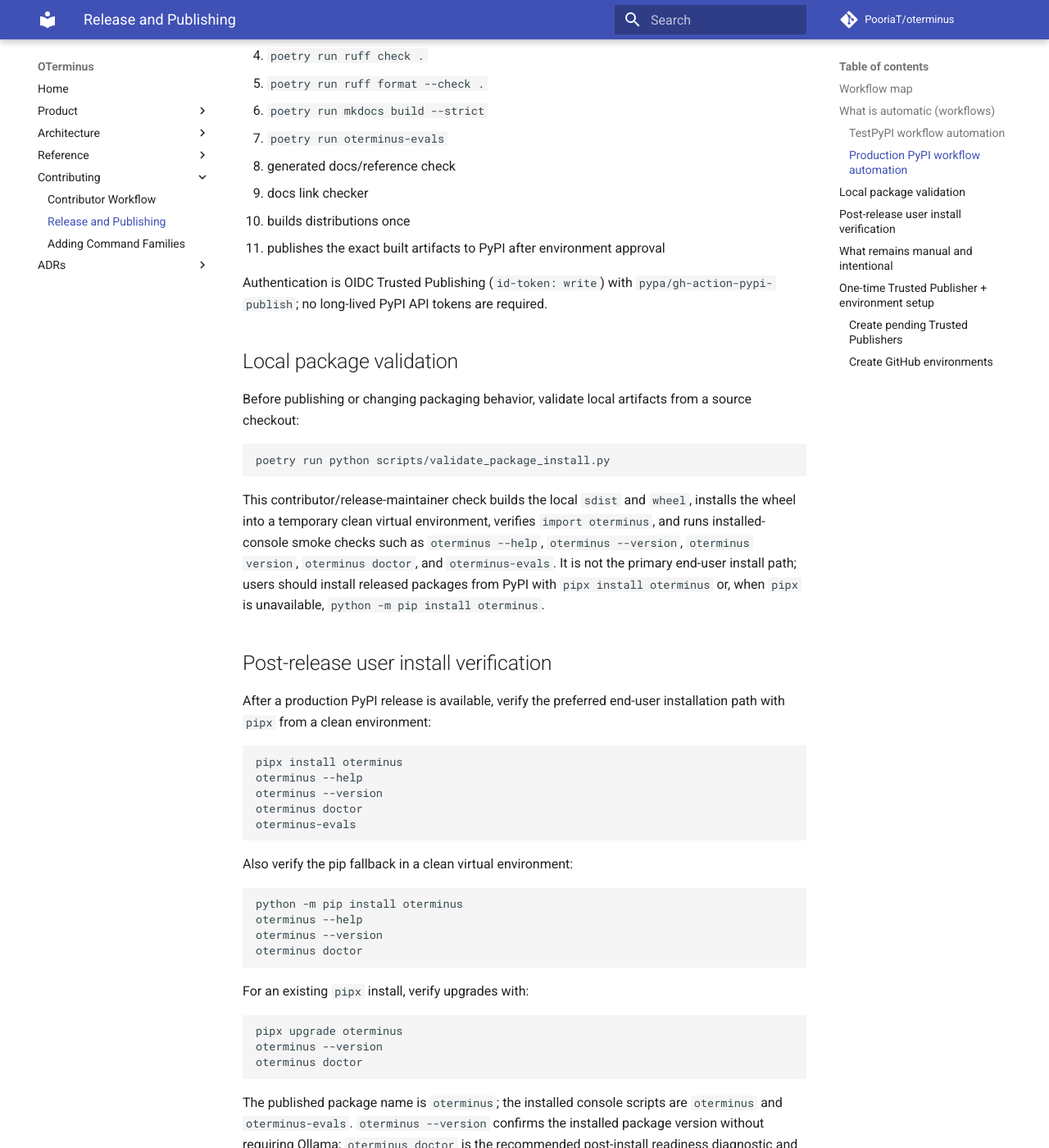
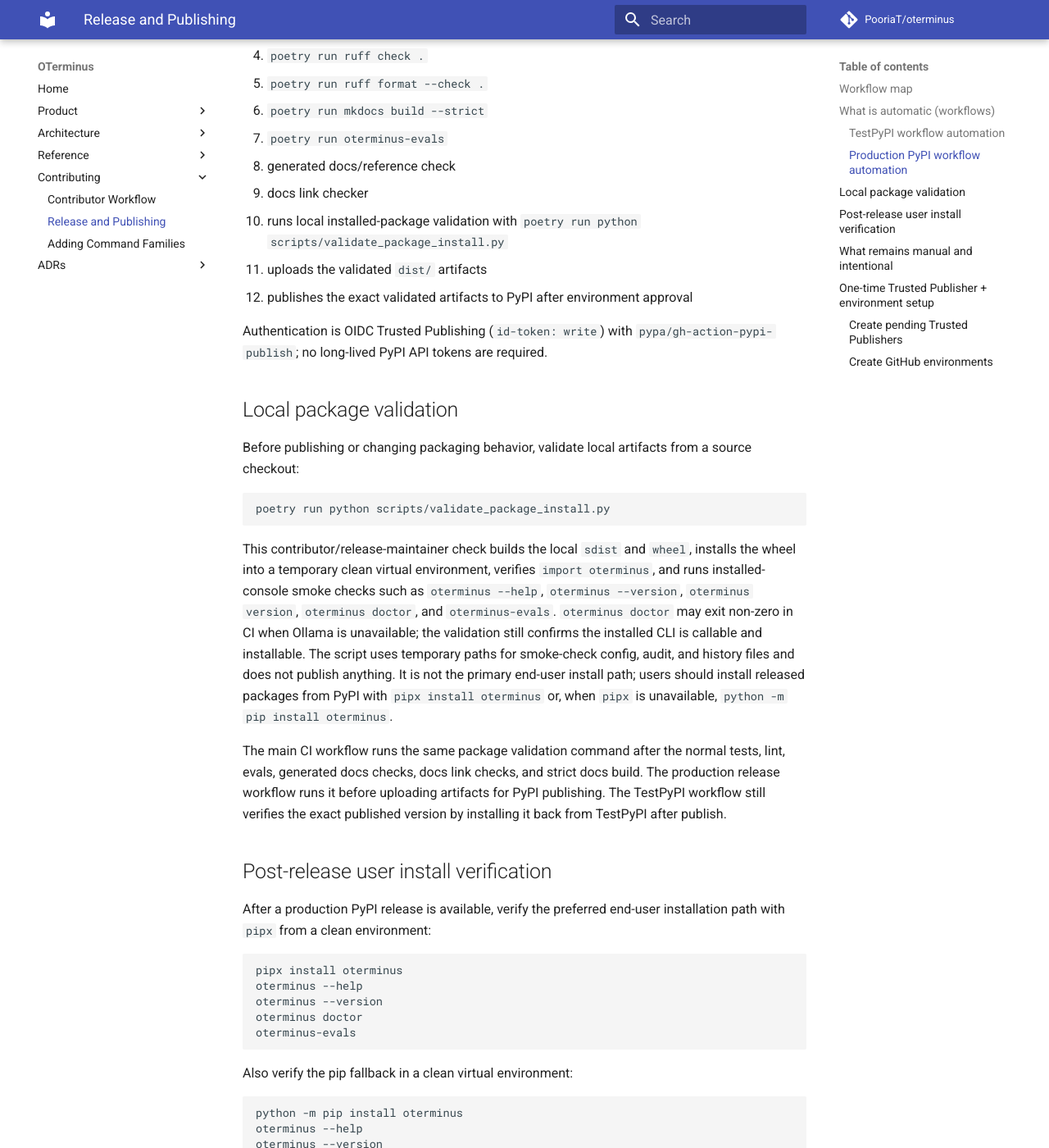
Before and after one commit to PooriaT/oterminus, an MkDocs documentation site: the page built from docs/release.md, in a window 1280 px wide and 1400 px high, scrolled down 1579 px. Shown: the whole window at 82% size. Built offline with MkDocs 1.6.1 and Material for MkDocs 9.7.7, drawn with Linux system fonts in a browser that asks for light colours; comment, search, counter and statistics services are not loaded.

Commit message:
Add installed package smoke validation to CI and release

```diff
--- a/docs/release.md
+++ b/docs/release.md
@@ -56,8 +56,10 @@
    - `poetry run oterminus-evals`
    - generated docs/reference check
    - docs link checker
-3. builds distributions once
-4. publishes the exact built artifacts to PyPI after environment approval
+3. runs local installed-package validation with
+   `poetry run python scripts/validate_package_install.py`
+4. uploads the validated `dist/` artifacts
+5. publishes the exact validated artifacts to PyPI after environment approval
 
 Authentication is OIDC Trusted Publishing (`id-token: write`) with
 `pypa/gh-action-pypi-publish`; no long-lived PyPI API tokens are required.
@@ -73,10 +75,16 @@
 This contributor/release-maintainer check builds the local `sdist` and `wheel`, installs the wheel
 into a temporary clean virtual environment, verifies `import oterminus`, and runs installed-console
 smoke checks such as `oterminus --help`, `oterminus --version`, `oterminus version`,
-`oterminus doctor`, and `oterminus-evals`. It is not the
-primary end-user install path; users should install released packages from PyPI with
-`pipx install oterminus` or, when `pipx` is unavailable,
-`python -m pip install oterminus`.
+`oterminus doctor`, and `oterminus-evals`. `oterminus doctor` may exit non-zero in CI when Ollama is
+unavailable; the validation still confirms the installed CLI is callable and installable. The script
+uses temporary paths for smoke-check config, audit, and history files and does not publish anything.
+It is not the primary end-user install path; users should install released packages from PyPI with
+`pipx install oterminus` or, when `pipx` is unavailable, `python -m pip install oterminus`.
+
+The main CI workflow runs the same package validation command after the normal tests, lint, evals,
+generated docs checks, docs link checks, and strict docs build. The production release workflow runs
+it before uploading artifacts for PyPI publishing. The TestPyPI workflow still verifies the exact
+published version by installing it back from TestPyPI after publish.
 
 ## Post-release user install verification
 
```
Also changed, not shown: docs/contributing.md (+9 -3 lines), 4 other files.
